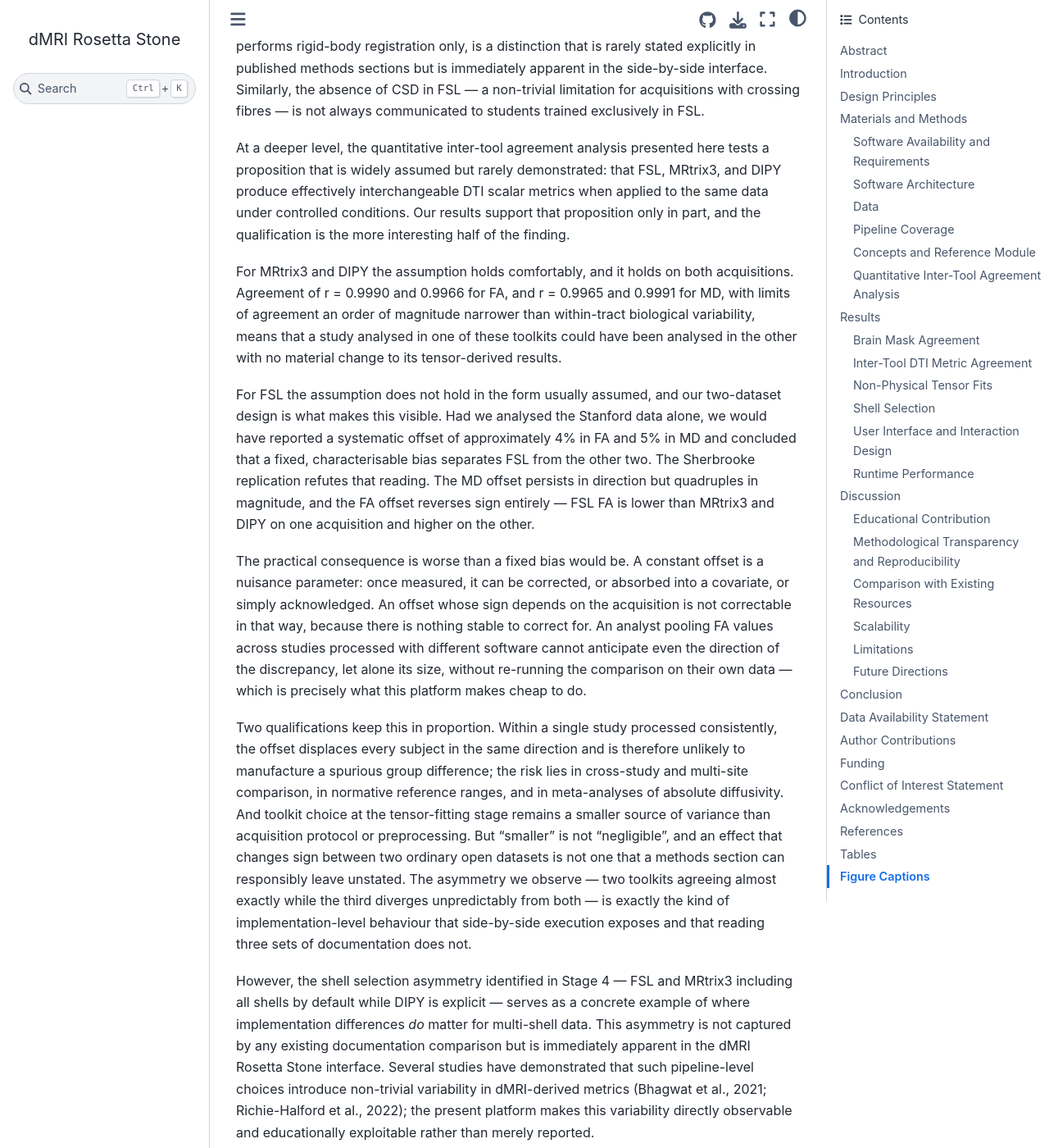
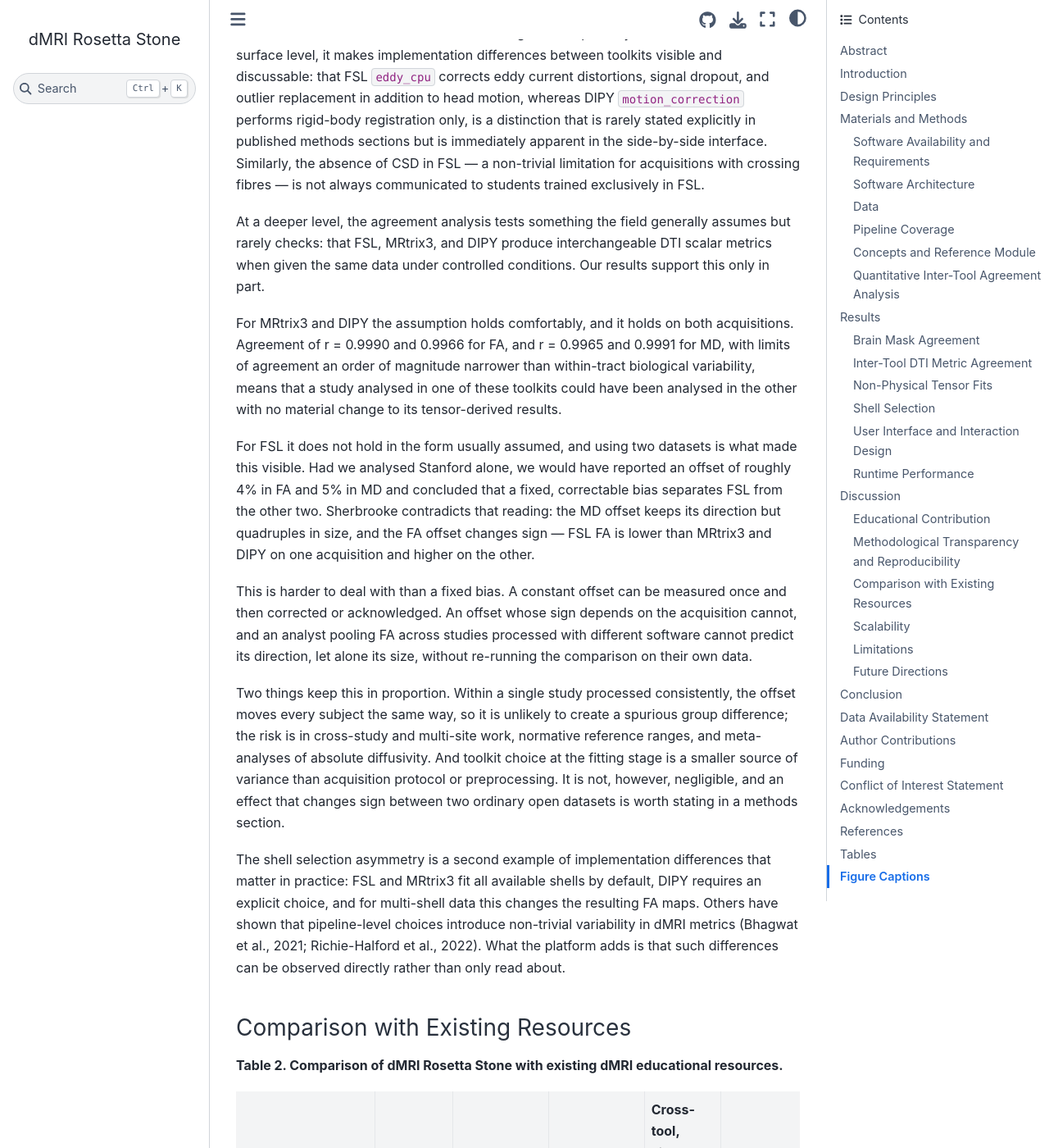
Before and after one commit to happybrotherhood/dmri-rosetta-stone, a Jupyter Book: the page built from article_frontiers.md, in a window 1280 px wide and 1400 px high, scrolled down 15141 px. Shown: the whole window at 82% size. Built offline with Jupyter Book 1.0.4 settings and Sphinx 7.4.7 and the Sphinx Book theme 1.1.4, drawn with Linux system fonts in a browser that asks for light colours; pages that are not in the unit, such as notebooks, are missing from menus; some of the changed text lies outside the part shown.

Commit message:
Correct unverifiable platform claims and simplify the prose
Two statements could not be supported and are now accurate:

- the Discussion claimed the platform "has been tested on Linux (Ubuntu
  22.04), macOS 13-14, and Windows 11". Only macOS was ever tested. The
  text now says so, notes that the linux/amd64 image should run on Linux
  and Windows but was not tested there, and records that it runs under
  emulation on Apple Silicon
- the runtimes were never benchmarked. They are now presented as
  indicative observations on one machine rather than measurements, with
  the emulation caveat attached

Table 2 previously described the platform as "not strictly superior" to
every alternative on all but one dimension, which reads as a ranking and
overstates the case. The comparison now says plainly that these resources
were built for different purposes, that each is better than this one at
what it was designed for, and that what the table shows is the absence of
this particular combination elsewhere.

Prose simplified throughout: "partition symmetrically", "admits no
ambiguity", "the more interesting half of the finding", "the Rosetta Stone
metaphor is pedagogically productive" and similar constructions replaced
with plainer wording, and several long paragraphs split. A Discussion
paragraph opened with "However" while contrasting with nothing, a leftover
from an earlier edit; it now follows on from the preceding argument.

Figure titles named the dataset by its lower-case directory key
("- stanford"); they now use the names the paper uses.

Figures, TIFFs, the Word submission file and the LaTeX build were all
regenerated. Reported values are unchanged.

Co-Authored-By: Claude Opus 5 (1M context) <noreply@anthropic.com>

```diff
--- a/article_frontiers.md
+++ b/article_frontiers.md
@@ -166,7 +166,7 @@ All three tools produced visually consistent FA maps (Figure 3a), with the canon
 
 These per-tool means are computed over each tool's own physically admissible voxels, whereas the Bland–Altman bias in Table 3 is computed over voxels admissible in *both* tools of a pair. The two therefore need not agree exactly, and on Sherbrooke — where the number of excluded voxels differs substantially between toolkits — they do not: the FSL-minus-MRtrix3 difference in means is +0.0077 FA units against a paired bias of +0.0139. The paired statistic is the appropriate one for agreement, since it compares the same voxels in both tools.
 
-The comparison does not, however, partition symmetrically across the three toolkits, and the asymmetry takes the same form on both datasets.
+The three toolkits do not, however, agree equally well with one another, and the pattern is the same on both datasets.
 
 **MRtrix3 and DIPY are near-identical.** On Stanford, FA agreement reached r = 0.9990 (Spearman ρ = 0.9997, MAE = 0.0029, LoA [−0.0107, +0.0162]) and MD agreement r = 0.9965 (MAE = 0.0012 µm²/ms). On Sherbrooke the corresponding values were r = 0.9966 for FA and r = 0.9991 for MD. Differences of this magnitude are an order of magnitude below within-tract biological variability (FA SD ≈ 0.05–0.10) and are of no practical consequence in either acquisition.
 
@@ -174,11 +174,13 @@ The comparison does not, however, partition symmetrically across the three toolk
 
 **The direction of the offset, however, does not replicate for FA.** Mean diffusivity behaved consistently: FSL returned lower MD than both other toolkits on both datasets, by 0.033 µm²/ms on Stanford (approximately 5%) and by 0.127 µm²/ms on Sherbrooke (approximately 19%). Fractional anisotropy did not. On Stanford, FSL FA was *lower* than MRtrix3 and DIPY by 0.018 and 0.016 units; on Sherbrooke it was *higher*, by 0.014 and 0.015. The sign of the FA discrepancy reverses between acquisitions, and its magnitude changes by a factor of four for MD.
 
-This is a more consequential finding than a fixed offset would have been. A constant bias, once characterised, can in principle be corrected or absorbed into a covariate. A bias whose sign depends on the acquisition cannot: there is no single correction factor to apply, and an analyst comparing FA values across studies processed with different software has no way to anticipate even the direction of the discrepancy. Because all three fits were driven from identical input data, identical gradient tables, one shared brain mask, and one shared volume subset, the effect must originate in the tensor-fitting stage itself. All three toolkits were run with weighted linear least squares, but their weighting schemes, regularisation, and outlier handling differ in implementation, and the interaction between those choices and acquisition properties such as b-value, SNR, and the number of b = 0 volumes is evidently not negligible. We report this as an empirical observation across two acquisitions; identifying the precise algorithmic mechanism would require a controlled comparison of the fitting routines themselves, which lies beyond the scope of this platform paper.
+This matters more than a fixed offset would have. A constant bias can be measured once and then corrected, or absorbed into a covariate. A bias whose sign depends on the acquisition cannot, because there is no stable quantity to correct for, and an analyst comparing FA across studies processed with different software cannot predict even the direction of the discrepancy.
+
+All three fits used identical input data, identical gradient tables, one shared brain mask, and one shared volume subset, so the effect must arise in the tensor fitting itself. All three were run with weighted linear least squares, but their weighting schemes, regularisation, and outlier handling differ, and those differences evidently interact with acquisition properties such as b-value, SNR, and the number of b = 0 volumes. We report this as an observation across two acquisitions. Identifying the mechanism would require a controlled comparison of the fitting routines, which is beyond the scope of this paper.
 
 ### Non-Physical Tensor Fits
 
-A finding that emerged directly from the quantitative analysis, and that is invisible in any side-by-side reading of documentation, concerns the frequency with which each toolkit returns physically impossible values. Fractional anisotropy is bounded to [0, 1] by definition and mean diffusivity must be positive; values outside these ranges indicate that the tensor fit returned negative eigenvalues, which unconstrained linear least squares permits.
+The analysis also showed how often each toolkit returns values that are physically impossible — something no reading of the documentation would reveal. Fractional anisotropy is bounded to [0, 1] by definition and mean diffusivity must be positive; values outside these ranges mean the tensor fit returned negative eigenvalues, which unconstrained linear least squares allows.
 
 **Table 4. Non-physical tensor fits within the white matter mask.** Counts of voxels violating the definition of each metric, with the percentage of the white matter mask in parentheses.
 
@@ -189,9 +191,9 @@ A finding that emerged directly from the quantitative analysis, and that is invi
 | Sherbrooke (n = 111,032) | FA > 1 | 4,404 (3.97%) | 2,252 (2.03%) | 0 (0%) |
 | Sherbrooke | MD ≤ 0 | 3,016 (2.72%) | 603 (0.54%) | 0 (0%) |
 
-The ordering is identical on both datasets and admits no ambiguity: FSL produces the most non-physical fits, MRtrix3 roughly half as many, and DIPY none at all. DIPY's `TensorModel` did not return a single voxel with FA > 1 or MD ≤ 0 in either acquisition (a small number of voxels, 20 and 3 respectively, exceeded the free-water diffusivity bound). What varies between datasets is the rate, not the ranking: the Sherbrooke acquisition, which supplies only one b = 0 volume against Stanford's ten, produced roughly ten times as many failed fits in every toolkit that admits them.
+The ordering is the same on both datasets: FSL produces the most non-physical fits, MRtrix3 roughly half as many, and DIPY none. DIPY's `TensorModel` did not return a single voxel with FA > 1 or MD ≤ 0 in either acquisition (20 and 3 voxels respectively exceeded the free-water diffusivity bound). What changes between datasets is the rate, not the ranking: Sherbrooke, which has one b = 0 volume against Stanford's ten, produced roughly ten times as many failed fits in both toolkits that allow them.
 
-Their effect on correlation-based agreement metrics is severe and easy to overlook. Computed without a plausibility restriction, MRtrix3–DIPY MD agreement on the Stanford data appears to be r = 0.118 rather than r = 0.9965, because Pearson correlation is dominated by extreme values and a few hundred wild outliers carry no shared signal. An analysis reporting the former would conclude, incorrectly, that two toolkits which in fact agree to four significant figures are nearly unrelated. The effect on robust summary statistics is by contrast negligible: excluding these voxels changes the MRtrix3–DIPY mean absolute error by less than 2%.
+Their effect on correlation-based agreement is severe and easy to miss. Without the plausibility restriction, MRtrix3–DIPY MD agreement on the Stanford data appears to be r = 0.118 rather than r = 0.9965: Pearson correlation is dominated by extreme values, and a few hundred voxels carrying no shared signal are enough to swamp it. An analysis reporting r = 0.118 would conclude, wrongly, that two toolkits which agree to four significant figures are almost unrelated. Robust statistics are barely affected — excluding these voxels changes the MRtrix3–DIPY mean absolute error by less than 2%.
 
 Two practical implications follow, and the platform makes both concrete for learners. First, agreement statistics computed on raw tensor-derived maps without a physical plausibility check can be badly misleading, and the appropriate diagnostic is to count and inspect the inadmissible voxels rather than discard them silently. Second, the number of failed tensor fits is itself a usable quality indicator that differentiates toolkits, and it is sensitive to acquisition design — particularly to the number of b = 0 volumes.
 
@@ -207,7 +209,9 @@ Session state — subject identifier, data availability, detected b-value shells
 
 ### Runtime Performance
 
-On standard laptop hardware (macOS 14, Apple M2, 16 GB RAM; Docker Desktop, 8 GB memory allocation), all pipeline stages except eddy correction complete in under 3 minutes on the full 160-volume Stanford HARDI dataset. Eddy correction with FSL `eddy_cpu` on the full dataset requires approximately 35–45 minutes on a single CPU core. The demo subsample mode (20 volumes) reduces this to approximately 2–4 minutes while preserving the educational content of the stage.
+Runtimes below are indicative rather than benchmarked, and were observed on one machine (macOS 14, Apple Silicon, 16 GB RAM; Docker Desktop with 8 GB allocated). Because the image is built for `linux/amd64`, it runs under emulation on this host, so a native x86-64 machine should be faster.
+
+On the full 160-volume Stanford HARDI dataset, every stage except eddy correction completes in a few minutes. Eddy correction with FSL `eddy_cpu` is the one bottleneck, taking on the order of 35–45 minutes on a single core; the demo subsample mode (20 volumes) brings this down to a few minutes while preserving the educational content of the stage. The practical implication for teaching is that only one of the seven stages needs to be planned around, and the platform provides a shortened path through it.
 
 ---
 
@@ -217,25 +221,25 @@ On standard laptop hardware (macOS 14, Apple M2, 16 GB RAM; Docker Desktop, 8 GB
 
 dMRI Rosetta Stone fills a specific gap in the neuroimaging training landscape that the comparison in Table 2 makes concrete. The closest existing analogue — Andy's Brain Book (Jahn, 2020) — covers FSL comprehensively and touches on MRtrix3, but is a read-only web resource with no code execution. DIPY tutorials are executable via Jupyter notebooks but cover DIPY exclusively. No existing resource places all three toolkits side by side on the same data in an executable format.
 
-The Rosetta Stone metaphor is pedagogically productive. Learners with expertise in one toolkit can rapidly orient themselves in the syntax of another by reading the parallel tabs. Critically, the platform makes the *asymmetries* as visible as the equivalences: the absence of CSD in FSL, the fact that `dwifslpreproc` delegates eddy correction to FSL `eddy` rather than implementing it independently, and the conceptually distinct tractography models (iFOD2 probabilistic in MRtrix3, deterministic DTI-peaks in DIPY, ROI-seeded probabilistic in FSL `probtrackx2`) are each highlighted explicitly with a contextual explanation.
+The Rosetta Stone metaphor does useful work here. A learner who knows one toolkit can find their way around another by reading the parallel tabs. More importantly, the platform makes the *asymmetries* as visible as the equivalences: the absence of CSD in FSL, the fact that `dwifslpreproc` delegates eddy correction to FSL `eddy` rather than implementing it independently, and the conceptually distinct tractography models (iFOD2 probabilistic in MRtrix3, deterministic DTI-peaks in DIPY, ROI-seeded probabilistic in FSL `probtrackx2`) are each highlighted explicitly with a contextual explanation.
 
-Containerised deployment is especially valuable in workshop contexts. Organisers can distribute the Docker image to participants in advance, eliminating the dependency installation bottlenecks that typically consume significant hands-on session time. The application runs on standard laptop hardware without GPU acceleration and has been tested on Linux (Ubuntu 22.04), macOS 13–14, and Windows 11 via Docker Desktop.
+Containerised deployment is especially valuable in workshop contexts. Organisers can distribute the Docker image to participants in advance, eliminating the dependency installation bottlenecks that typically consume significant hands-on session time. The application runs on standard laptop hardware without GPU acceleration. Development and testing were carried out on macOS 14 (Apple Silicon) with Docker Desktop. The image is built for `linux/amd64` and therefore runs on Linux and Windows hosts as well, but we have not tested it there, and on Apple Silicon it runs under emulation, which slows execution.
 
 ### Methodological Transparency and Reproducibility
 
 dMRI Rosetta Stone contributes to methodological transparency at two levels. At the surface level, it makes implementation differences between toolkits visible and discussable: that FSL `eddy_cpu` corrects eddy current distortions, signal dropout, and outlier replacement in addition to head motion, whereas DIPY `motion_correction` performs rigid-body registration only, is a distinction that is rarely stated explicitly in published methods sections but is immediately apparent in the side-by-side interface. Similarly, the absence of CSD in FSL — a non-trivial limitation for acquisitions with crossing fibres — is not always communicated to students trained exclusively in FSL.
 
-At a deeper level, the quantitative inter-tool agreement analysis presented here tests a proposition that is widely assumed but rarely demonstrated: that FSL, MRtrix3, and DIPY produce effectively interchangeable DTI scalar metrics when applied to the same data under controlled conditions. Our results support that proposition only in part, and the qualification is the more interesting half of the finding.
+At a deeper level, the agreement analysis tests something the field generally assumes but rarely checks: that FSL, MRtrix3, and DIPY produce interchangeable DTI scalar metrics when given the same data under controlled conditions. Our results support this only in part.
 
 For MRtrix3 and DIPY the assumption holds comfortably, and it holds on both acquisitions. Agreement of r = 0.9990 and 0.9966 for FA, and r = 0.9965 and 0.9991 for MD, with limits of agreement an order of magnitude narrower than within-tract biological variability, means that a study analysed in one of these toolkits could have been analysed in the other with no material change to its tensor-derived results.
 
-For FSL the assumption does not hold in the form usually assumed, and our two-dataset design is what makes this visible. Had we analysed the Stanford data alone, we would have reported a systematic offset of approximately 4% in FA and 5% in MD and concluded that a fixed, characterisable bias separates FSL from the other two. The Sherbrooke replication refutes that reading. The MD offset persists in direction but quadruples in magnitude, and the FA offset reverses sign entirely — FSL FA is lower than MRtrix3 and DIPY on one acquisition and higher on the other.
+For FSL it does not hold in the form usually assumed, and using two datasets is what made this visible. Had we analysed Stanford alone, we would have reported an offset of roughly 4% in FA and 5% in MD and concluded that a fixed, correctable bias separates FSL from the other two. Sherbrooke contradicts that reading: the MD offset keeps its direction but quadruples in size, and the FA offset changes sign — FSL FA is lower than MRtrix3 and DIPY on one acquisition and higher on the other.
 
-The practical consequence is worse than a fixed bias would be. A constant offset is a nuisance parameter: once measured, it can be corrected, or absorbed into a covariate, or simply acknowledged. An offset whose sign depends on the acquisition is not correctable in that way, because there is nothing stable to correct for. An analyst pooling FA values across studies processed with different software cannot anticipate even the direction of the discrepancy, let alone its size, without re-running the comparison on their own data — which is precisely what this platform makes cheap to do.
+This is harder to deal with than a fixed bias. A constant offset can be measured once and then corrected or acknowledged. An offset whose sign depends on the acquisition cannot, and an analyst pooling FA across studies processed with different software cannot predict its direction, let alone its size, without re-running the comparison on their own data.
 
-Two qualifications keep this in proportion. Within a single study processed consistently, the offset displaces every subject in the same direction and is therefore unlikely to manufacture a spurious group difference; the risk lies in cross-study and multi-site comparison, in normative reference ranges, and in meta-analyses of absolute diffusivity. And toolkit choice at the tensor-fitting stage remains a smaller source of variance than acquisition protocol or preprocessing. But "smaller" is not "negligible", and an effect that changes sign between two ordinary open datasets is not one that a methods section can responsibly leave unstated. The asymmetry we observe — two toolkits agreeing almost exactly while the third diverges unpredictably from both — is exactly the kind of implementation-level behaviour that side-by-side execution exposes and that reading three sets of documentation does not.
+Two things keep this in proportion. Within a single study processed consistently, the offset moves every subject the same way, so it is unlikely to create a spurious group difference; the risk is in cross-study and multi-site work, normative reference ranges, and meta-analyses of absolute diffusivity. And toolkit choice at the fitting stage is a smaller source of variance than acquisition protocol or preprocessing. It is not, however, negligible, and an effect that changes sign between two ordinary open datasets is worth stating in a methods section.
 
-However, the shell selection asymmetry identified in Stage 4 — FSL and MRtrix3 including all shells by default while DIPY is explicit — serves as a concrete example of where implementation differences *do* matter for multi-shell data. This asymmetry is not captured by any existing documentation comparison but is immediately apparent in the dMRI Rosetta Stone interface. Several studies have demonstrated that such pipeline-level choices introduce non-trivial variability in dMRI-derived metrics (Bhagwat et al., 2021; Richie-Halford et al., 2022); the present platform makes this variability directly observable and educationally exploitable rather than merely reported.
+The shell selection asymmetry is a second example of implementation differences that matter in practice: FSL and MRtrix3 fit all available shells by default, DIPY requires an explicit choice, and for multi-shell data this changes the resulting FA maps. Others have shown that pipeline-level choices introduce non-trivial variability in dMRI metrics (Bhagwat et al., 2021; Richie-Halford et al., 2022). What the platform adds is that such differences can be observed directly rather than only read about.
 
 ### Comparison with Existing Resources
 
@@ -251,7 +255,9 @@ However, the shell selection asymmetry identified in Stage 4 — FSL and MRtrix3
 | Brainlife.io | Multiple | Yes (cloud) | Yes | No | No (account) |
 | **dMRI Rosetta Stone** | **FSL + MRtrix3 + DIPY** | **Yes (Docker)** | **Yes** | **Yes** | **Docker only** |
 
-The only dimension on which dMRI Rosetta Stone is not strictly superior to all alternatives is that it requires a Docker installation and the project image (see Limitations for its size) rather than being fully browser-native. Docker is currently necessary to bundle FSL and MRtrix3, which do not support WebAssembly compilation. Future work may remove this barrier.
+The resources in Table 2 were built for different purposes, and the comparison is not a ranking: each is stronger than dMRI Rosetta Stone at what it was designed for. The FSL Course and the MRtrix3 documentation are far more complete on their respective toolkits than anything here. What Table 2 shows is that the particular combination we set out to provide — three toolkits, executable, on the same real data, without a local neuroimaging installation — is not currently available elsewhere.
+
+Our own main cost is that a Docker installation and the project image are required (see Limitations for its size) rather than the platform being fully browser-native. Docker is currently necessary to bundle FSL and MRtrix3, which do not support WebAssembly compilation. Future work may remove this barrier.
 
 Brainlife.io warrants a specific note. It is a cloud-based provenance-tracking and pipeline-execution platform that supports multiple neuroimaging tools, including FSL and MRtrix3 applications (Avesani et al., 2019). Its purpose is fundamentally different from dMRI Rosetta Stone: users upload their own research data, select a pre-packaged application, and run it on cloud infrastructure to obtain results with full provenance records. Brainlife.io does not provide tutorial scaffolding, side-by-side command comparison, or the conceptual explanation layer that learners need to understand what each operation does and why. It is designed for reproducible research execution, not for cross-tool education.
 
```
Also changed, not shown: figures/fig3_fa_comparison_sherbrooke.png, figures/fig3_fa_comparison_stanford.png, figures/fig4_brain_masks_sherbrooke.png, figures/fig4_brain_masks_stanford.png, 7 other files.
